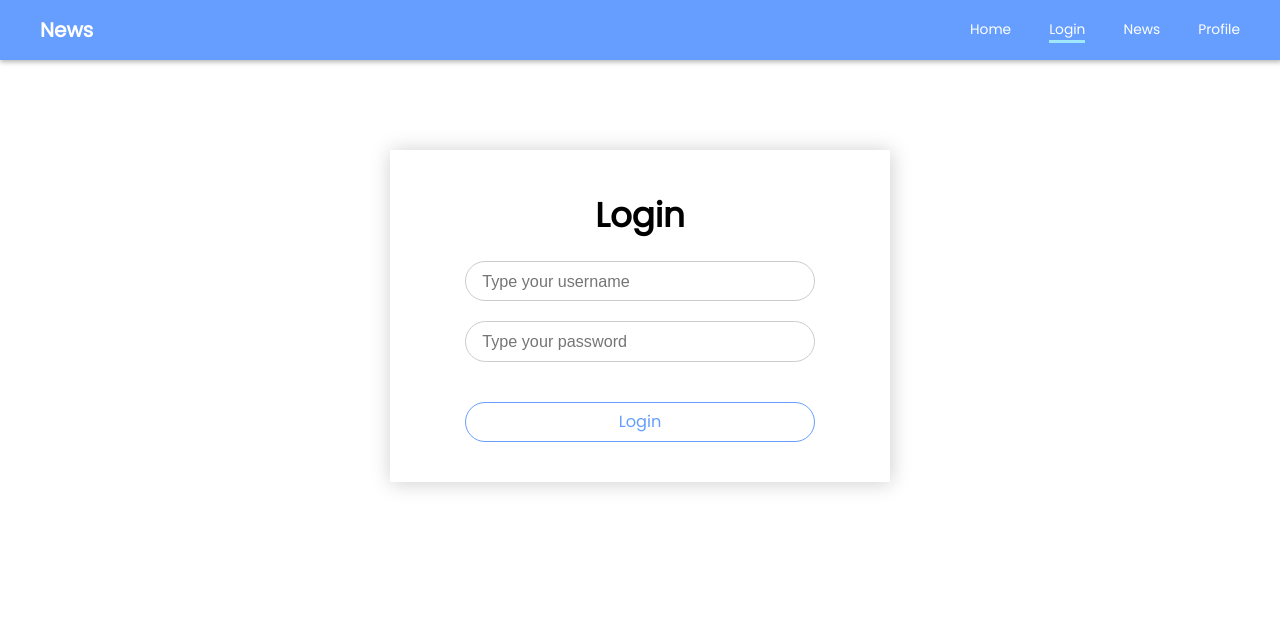
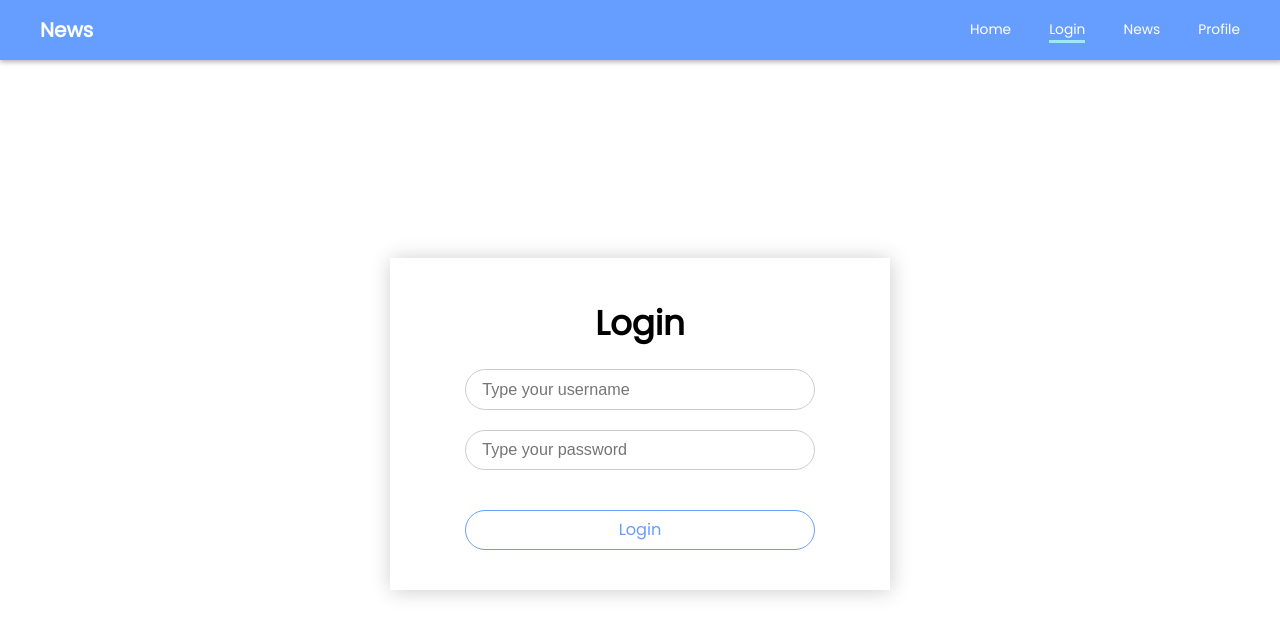
Before and after one commit to Babiy7/west-solutions-test, a React (Create React App) app: page /login in a window 1280 px wide. Shown: the top 636 px of the page. Built offline with nearby package versions, Linux system fonts and the light colour scheme; a web font is replaced by a local one.

Commit message:
Fixed layout.

```diff
--- a/src/containers/Auth/Auth.module.scss
+++ b/src/containers/Auth/Auth.module.scss
@@ -5,7 +5,6 @@
   max-width: 500px;
 
   margin: auto;
-  margin-top: 70px;
   padding: 40px 0;
 
   box-shadow: 1px 1px 20px 0px rgba(black, 0.2);
--- a/src/hoc/Layout/Layout.module.scss
+++ b/src/hoc/Layout/Layout.module.scss
@@ -1,5 +1,5 @@
 .Layout {
-  min-height: 100vh;
+  height: 100vh;
 
   @import "../../sass/vars";
 
@@ -17,7 +17,6 @@
     .Container {
       width: 100%;
       max-width: 1200px;
-      height: 100%;
 
       display: flex;
       align-items: center;
@@ -37,6 +36,8 @@
   }
 
   .Content {
+    height: 86vh;
+
     display: flex;
 
     padding: 20px 20px;
```
